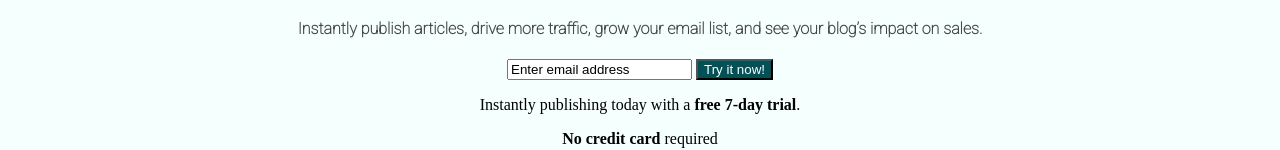
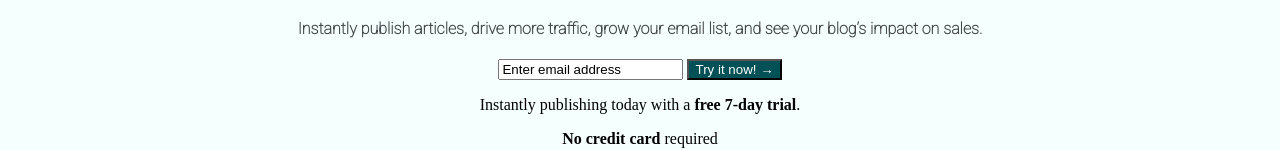
Before and after one commit to jonathand94/BEDU-FrontEnd-Fundamentals, a plain HTML site: page index.html in a window 1280 px wide. Shown: the part 202-352 px from the top of the page. Drawn offline with Linux system fonts and the light colour scheme.

Commit message:
Added right arrow to button

```diff
--- a/index.html
+++ b/index.html
@@ -24,7 +24,7 @@
 
         <form>
             <input type="email" value="Enter email address"/>
-            <button type="submit" class="submit_button">Try it now!</button>
+            <button type="submit" class="submit_button">Try it now! &rarr;</button>
         </form>
 
         <p>Instantly publishing today with a <b>free 7-day trial</b>.</p>
```
